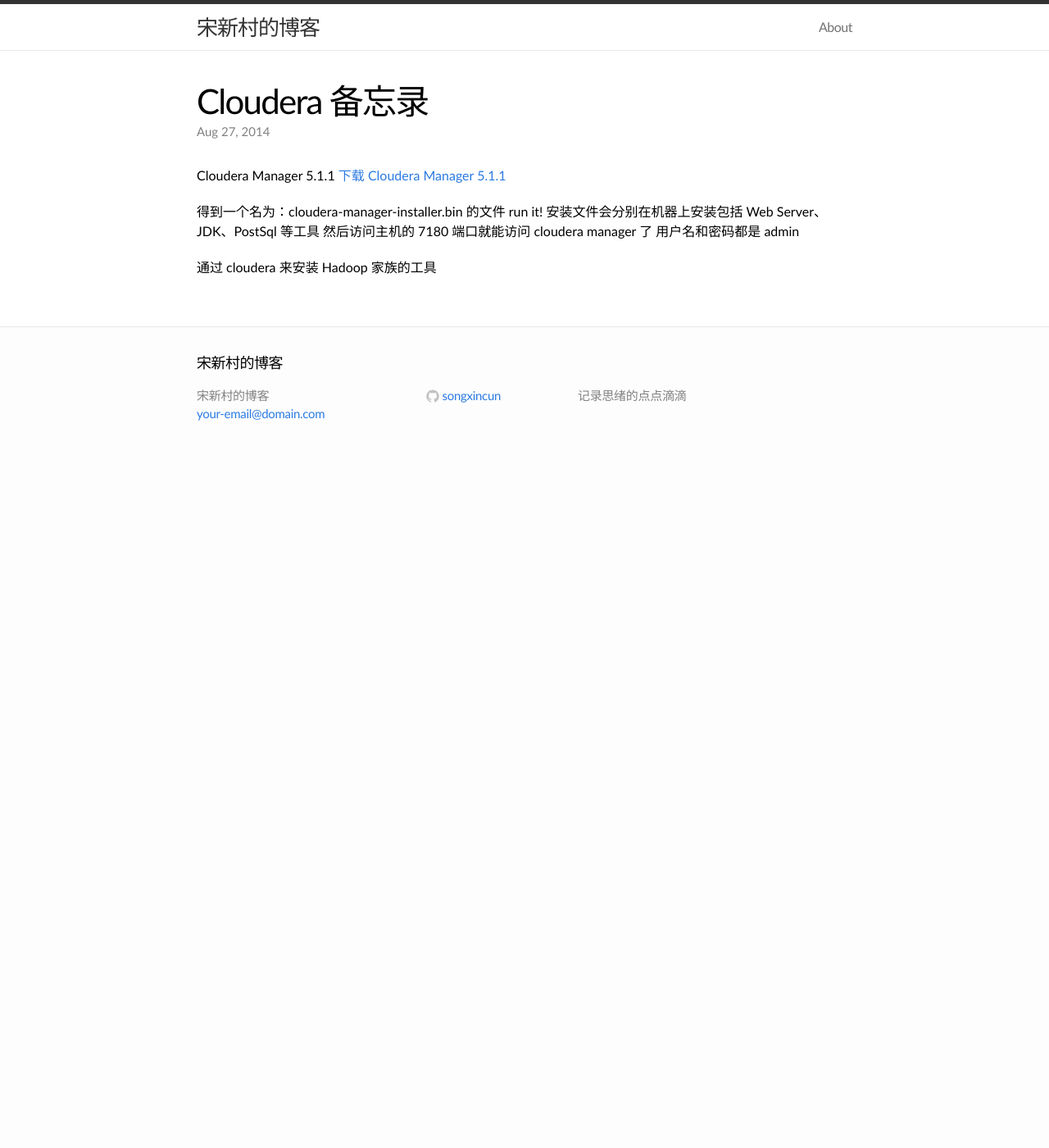
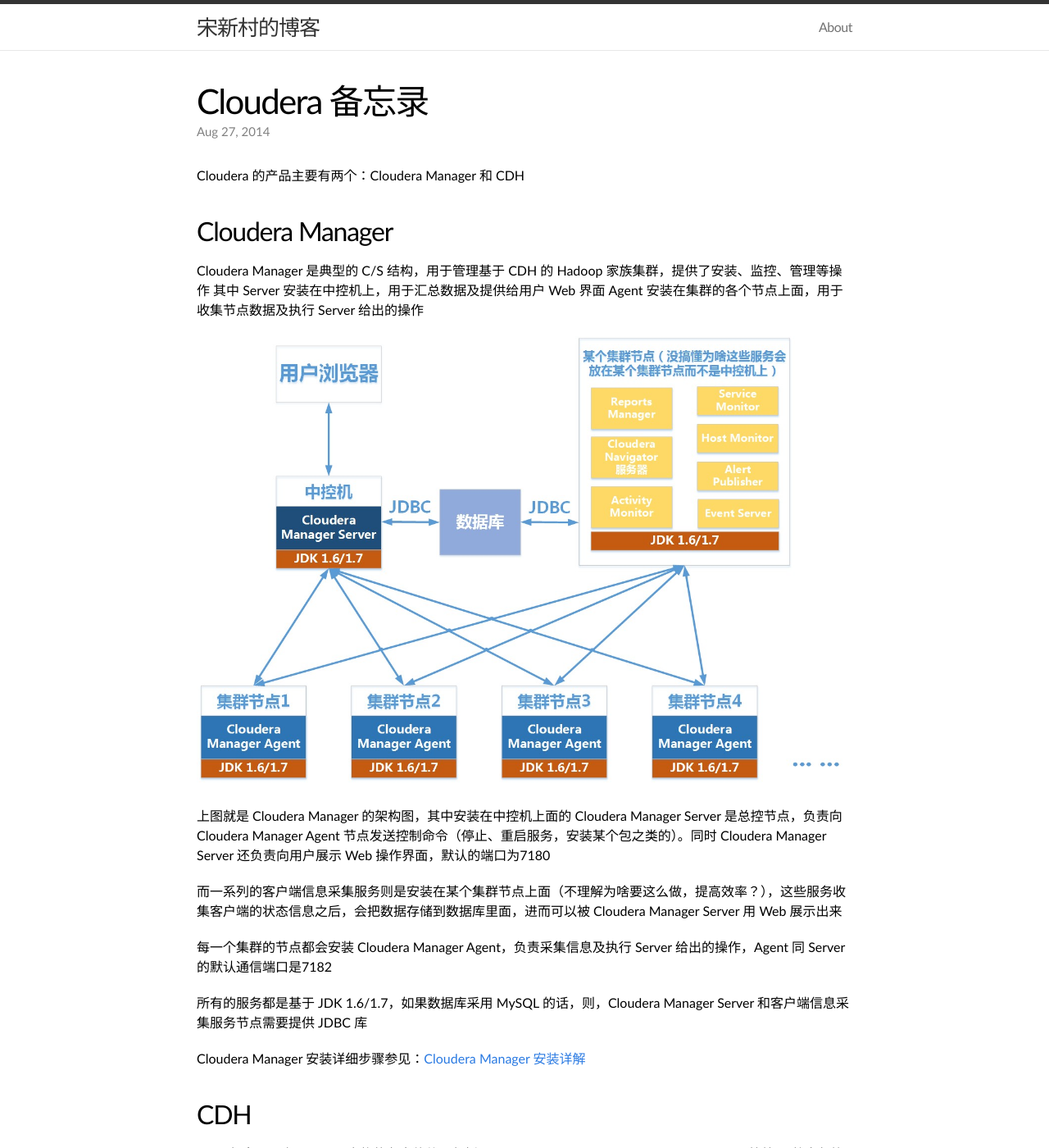
Before and after one commit to songxincun/songxincun.github.io, a Jekyll site: the page built from _posts/technology/cloudera/2014-08-27-cloudera.md, in a window 1280 px wide and 1400 px high. Shown: the whole window at 82% size. Built offline with Jekyll 4.4.1, drawn with Linux system fonts in a browser that asks for light colours; Markdown is read by kramdown in place of the engine named in the settings; some of the changed text lies outside the part shown.

Commit message:
2014.09.18
2014.09.18 更新

```diff
--- a/_posts/technology/cloudera/2014-08-27-cloudera.md
+++ b/_posts/technology/cloudera/2014-08-27-cloudera.md
@@ -5,16 +5,30 @@
 categories: cloudera
 ---
 
-Cloudera Manager 5.1.1
-[下载 Cloudera Manager 5.1.1](http://www.cloudera.com/content/support/en/downloads/cloudera_manager/cm-5-1-1.html)
+Cloudera 的产品主要有两个：Cloudera Manager 和 CDH
 
-得到一个名为：cloudera-manager-installer.bin 的文件
-run it!
-安装文件会分别在机器上安装包括 Web Server、JDK、PostSql 等工具
-然后访问主机的 7180 端口就能访问 cloudera manager 了
-用户名和密码都是 admin
+## Cloudera Manager
+Cloudera Manager 是典型的 C/S 结构，用于管理基于 CDH 的 Hadoop 家族集群，提供了安装、监控、管理等操作
+其中 Server 安装在中控机上，用于汇总数据及提供给用户 Web 界面
+Agent 安装在集群的各个节点上面，用于收集节点数据及执行 Server 给出的操作
 
-通过 cloudera 来安装 Hadoop 家族的工具
+![Cloudera Manager 架构](/images/Cloudera-Manager-Arch.JPG)
+
+上图就是 Cloudera Manager 的架构图，其中安装在中控机上面的 Cloudera Manager Server 是总控节点，负责向 Cloudera Manager Agent 节点发送控制命令（停止、重启服务，安装某个包之类的）。同时 Cloudera Manager Server 还负责向用户展示 Web 操作界面，默认的端口为7180
+
+而一系列的客户端信息采集服务则是安装在某个集群节点上面（不理解为啥要这么做，提高效率？），这些服务收集客户端的状态信息之后，会把数据存储到数据库里面，进而可以被 Cloudera Manager Server 用 Web 展示出来
+
+每一个集群的节点都会安装 Cloudera Manager Agent，负责采集信息及执行 Server 给出的操作，Agent 同 Server 的默认通信端口是7182
+
+所有的服务都是基于 JDK 1.6/1.7，如果数据库采用 MySQL 的话，则，Cloudera Manager Server 和客户端信息采集服务节点需要提供 JDBC 库
+
+Cloudera Manager 安装详细步骤参见：[Cloudera Manager 安装详解](http://localhost:4000/cloudera/2014/09/18/CM-install/)
+
+## CDH
+CDH 包含了一套 Hadoop 家族的各个软件，包括：Hadoop, Hive, HBase, Zookeeper, Pig, Oozie 等等。
+整个包比较大，700多M
+
+CDH 安装详细步骤参见：[CDH 安装手册](http://localhost:4000/cloudera/2014/09/18/CDH-install/)
 
 [jekyll-gh]: https://github.com/jekyll/jekyll
 [jekyll]:    http://jekyllrb.com
```
Also changed, not shown: _posts/technology/cloudera/2014-09-17-CDH-install.md (added, +76 -0 lines), _posts/technology/cloudera/2014-09-17-CM-install.md (added, +124 -0 lines), _posts/technology/cloudera/2014-09-17-how-to-create-yum-source-for-cloudera.md (added, +35 -0 lines), images/Cloudera-Manager-Arch.JPG (added).
